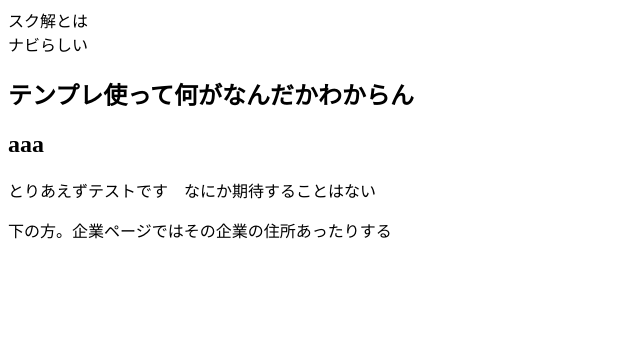
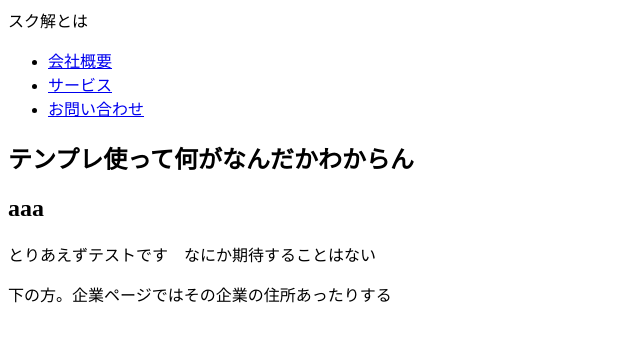
Before and after one commit to narutama0604/github.io, a plain HTML site: page index.html in a window 1280 px wide. Shown: the whole page, without its empty margins (0-640 px from the left). Drawn offline with Linux system fonts and the light colour scheme.

Commit message:
Update index.html

```diff
--- a/index.html
+++ b/index.html
@@ -7,7 +7,13 @@
  <body>
  <!----- header----->
  <header>スク解とは</header>
- <nav>ナビらしい</nav>
+  <nav>
+   <ul>
+    <li><a href="/about">会社概要</a></li>
+    <li><a href="/service">サービス</a></li>
+    <li><a href="/contact">お問い合わせ</a></li>
+   </ul>
+</nav>
  <!----- /header ----->
 
  <!----- main ----->
```
